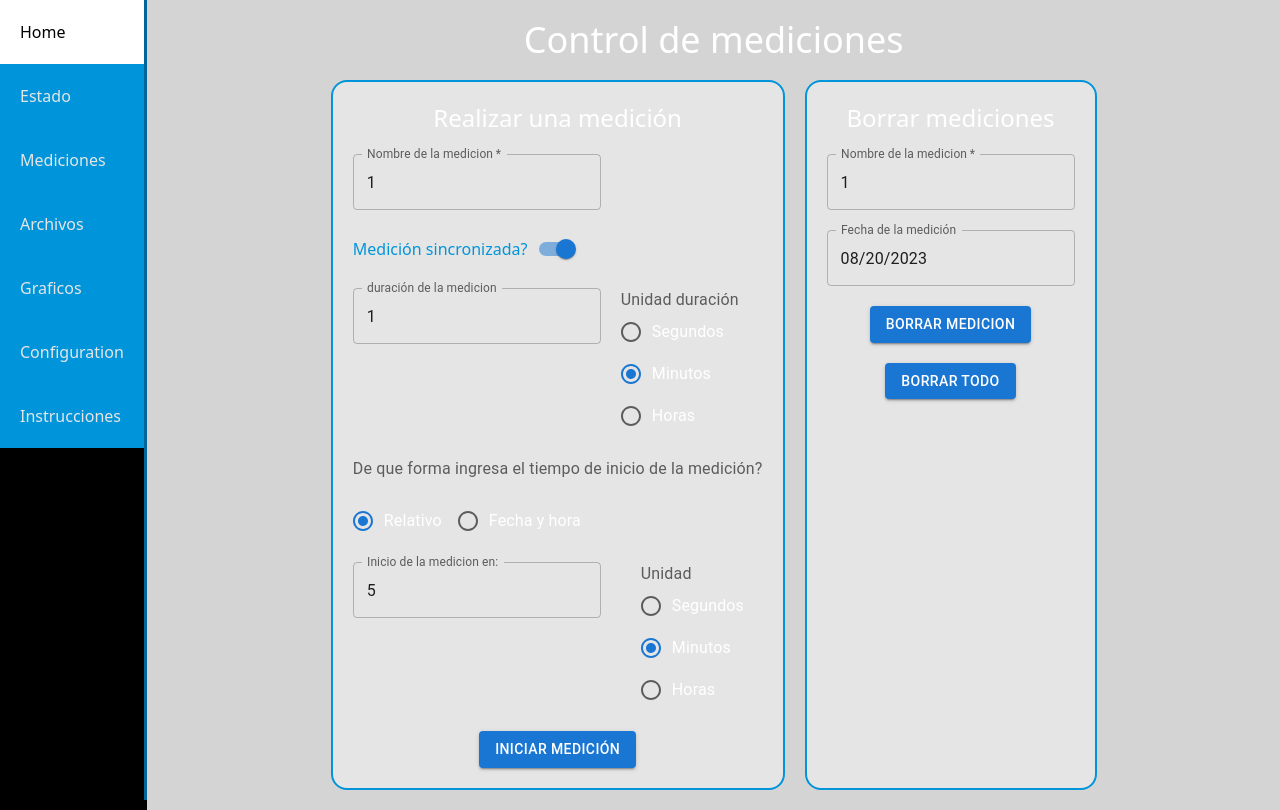
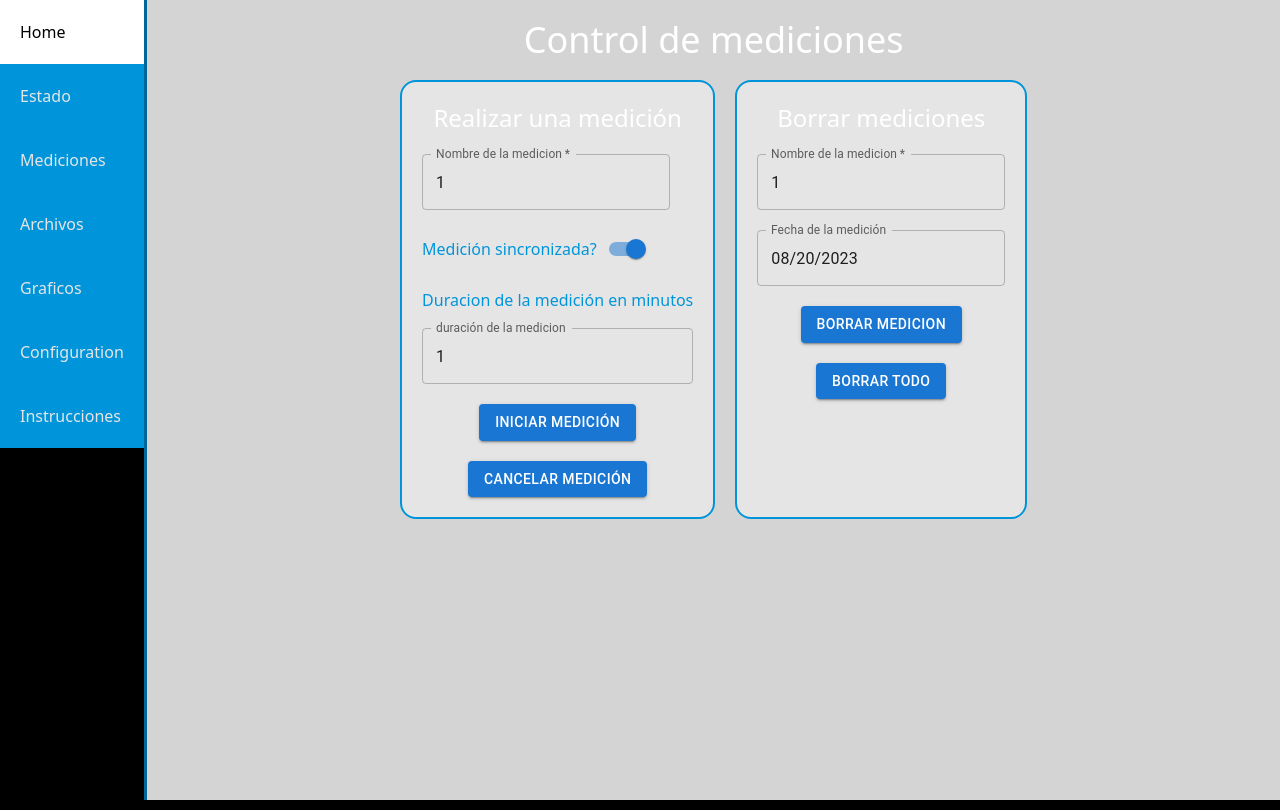
Before and after one commit to lucamazzer/SHM-React-website, a Next.js app in the folder shm-nextjs-website/: page /Messures in a window 1280 px wide. Built offline with nearby package versions, Linux system fonts and the light colour scheme.

Commit message:
feat: move providers to one file

```diff
--- a/shm-nextjs-website/src/app/Configuration/page.jsx
+++ b/shm-nextjs-website/src/app/Configuration/page.jsx
@@ -3,8 +3,6 @@ import * as React from 'react';
 import { Button } from '@mui/material';
 import Box from '@mui/material/Box';
 import TextField from '@mui/material/TextField';
-import { LocalizationProvider } from '@mui/x-date-pickers';
-import { AdapterMoment } from '@mui/x-date-pickers/AdapterMoment';
 
 import { configSystem } from '@/Services/Configuration.api';
 
@@ -23,7 +21,6 @@ export default function ConfigurationPage() {
   }, [user, psw, ip]);
 
   return (
-    <LocalizationProvider dateAdapter={AdapterMoment}>
     <div className="flex flex-col bg-gray-300 text-black text-center h-full items-center ">
       <h1 className="text-center text-4xl my-10">Configuración Broker</h1>
       <div className="flex flex-col p-5 mt-5 items-center justify-center bg-gray-200 border-2 border-primary rounded-2xl item-center ">
@@ -65,6 +62,5 @@ export default function ConfigurationPage() {
         </Box>
       </div>
     </div>
-    </LocalizationProvider>
   );
 }
--- a/shm-nextjs-website/src/app/Messures/page.jsx
+++ b/shm-nextjs-website/src/app/Messures/page.jsx
@@ -1,10 +1,8 @@
 'use client';
 import * as React from 'react';
 import toast from 'react-hot-toast';
-import { Button, CircularProgress, Switch, ThemeProvider } from '@mui/material';
+import { Button, CircularProgress, Switch } from '@mui/material';
 import Box from '@mui/material/Box';
-import { LocalizationProvider, TimeField } from '@mui/x-date-pickers';
-import { AdapterMoment } from '@mui/x-date-pickers/AdapterMoment';
 import { DatePicker } from '@mui/x-date-pickers/DatePicker';
 import moment from 'moment';
 
@@ -14,8 +12,6 @@ import {
   initMeasure,
 } from '@/Services/Measures.api';
 
-import theme from '../../styles/mui-theme';
-import MyRadioGroup from '../components/inputs/MyRadioGroup';
 import MyTextfield from '../components/inputs/MyTextfield';
 
 export default function MessurePage() {
@@ -26,7 +22,7 @@ export default function MessurePage() {
 
   const [relativeTimeUnit, setRelativeTimeUnit] = React.useState('m');
   const [nMeasure, setNmeasure] = React.useState(1);
-  const [relativeTime, setRelativeTime] = React.useState(5);
+  const [relativeTime, setRelativeTime] = React.useState(1);
   const [duration, setDuration] = React.useState(1);
   const [durationUnit, setDurationUnit] = React.useState('m');
   const [timeFormat, setTimeFormat] = React.useState('relative');
@@ -51,14 +47,16 @@ export default function MessurePage() {
 
   const handleMakeMeasure = React.useCallback(async () => {
     const today = moment().format('YYYYMMDD');
-    const startTime = sync
-      ? formatStartTime(timeFormat, {
-          relativeTime,
-          relativeTimeUnit,
-          time,
-          day,
-        })
-      : undefined;
+    // const startTime = sync
+    //   ? formatStartTime(timeFormat, {
+    //       relativeTime,
+    //       relativeTimeUnit,
+    //       time,
+    //       day,
+    //     })
+    //   : undefined;
+
+    const startTime = sync ? moment().add(relativeTime, 'm').unix() : undefined;
 
     const timeout = duration * 60000 + relativeTime * 60000 + 60000;
 
@@ -126,14 +124,19 @@ export default function MessurePage() {
   const handleDurationUnit = event => {
     setDurationUnit(event.target.value);
   };
+  const handleSetMeasureDuration = event => {
+    const newValue = event.target.value < 1 ? 1 : event.target.value;
+    setDuration(newValue);
+  };
+
+  /*
+
+  // DESCOMENTAR CUANDO SE INTEGRE INCIO PROGRAMADO.
 
   const handleChangeRelativeTimeUnit = event => {
     setRelativeTimeUnit(event.target.value);
   };
-  const handleSetMeasureDuration = event => {
-    const newValue = event.target.value < 1 ? 1 : event.target.value;
-    setDuration(newValue);
-  };
+
 
   const handleChangeTimeFormat = event => {
     setTimeFormat(event.target.value);
@@ -145,9 +148,9 @@ export default function MessurePage() {
     setRelativeTime(newValue);
   };
 
+  */
+
   return (
-    <ThemeProvider theme={theme}>
-      <LocalizationProvider dateAdapter={AdapterMoment}>
     <div className="flex flex-col flex-1 p-5 bg-gray-300">
       <h1 className="text-center text-4xl">Control de mediciones</h1>
       {loading && (
@@ -188,7 +191,10 @@ export default function MessurePage() {
                   color="primary"
                 />
               </div>
-                  <div className="flex">
+              <div className="flex flex-col">
+                <h1 className="text-primary font-medium mb-4">
+                  Duracion de la medición en minutos
+                </h1>
                 <MyTextfield
                   type="number"
                   id="outlined-basic"
@@ -197,16 +203,16 @@ export default function MessurePage() {
                   onChange={handleSetMeasureDuration}
                   value={duration}
                 />
-                    <div className="ml-5">
+                {/* <div className="ml-5">
                       <MyRadioGroup
                         title={'Unidad duración'}
                         options={unitsOptions}
                         value={durationUnit}
                         onChange={handleDurationUnit}
                       />
+                    </div> */}
               </div>
-                  </div>
-
+              {/*
                   {sync && (
                     <div className="flex flex-col	w-full mt-5">
                       <MyRadioGroup
@@ -264,13 +270,19 @@ export default function MessurePage() {
                         </div>
                       )}
                     </div>
-                  )}
+                  )} */}
             </Box>
             <Button
               onClick={handleMakeMeasure}
               className="!mt-5 bg-primary hover:bg-blue-700"
               variant="contained">
               Iniciar medición
+            </Button>
+            <Button
+              onClick={handleCancelMeasure}
+              className="!mt-5 bg-primary hover:bg-blue-700"
+              variant="contained">
+              Cancelar medición
             </Button>
           </div>
           <div className="flex flex-col p-5 mt-5 items-center bg-gray-200 border-2 border-primary rounded-2xl item-center ">
@@ -315,7 +327,5 @@ export default function MessurePage() {
         </div>
       )}
     </div>
-      </LocalizationProvider>
-    </ThemeProvider>
   );
 }
--- a/shm-nextjs-website/src/app/components/Loader.jsx
+++ b/shm-nextjs-website/src/app/components/Loader.jsx
@@ -1,7 +1,5 @@
 import React from 'react';
-import { CircularProgress, ThemeProvider } from '@mui/material';
-
-import theme from '../../styles/mui-theme';
+import { CircularProgress } from '@mui/material';
 
 const Loader = ({ loading, color = 'white', size = 64 }) => {
   const loadingStyles = Object.assign(
@@ -10,13 +8,11 @@ const Loader = ({ loading, color = 'white', size = 64 }) => {
     loading ? {} : { display: 'none' },
   );
   return (
-    <ThemeProvider theme={theme}>
-      <div
-        className="flex flex-1 items-center justify-center"
-        style={loadingStyles}>
-        <CircularProgress size={size} color={color} />
-      </div>
-    </ThemeProvider>
+    <div
+      className="flex flex-1 items-center justify-center"
+      style={loadingStyles}>
+      <CircularProgress size={size} color={color} />
+    </div>
   );
 };
 
--- a/shm-nextjs-website/src/app/layout.js
+++ b/shm-nextjs-website/src/app/layout.js
@@ -1,6 +1,7 @@
 import { Toaster } from 'react-hot-toast';
 
 import Navigation from './components/Navigation';
+import { Providers } from './providers';
 
 import '../styles/globals.css';
 
@@ -18,7 +19,9 @@ export default function RootLayout({ children }) {
       <body className="flex h-full">
         <Navigation />
         <div className="bg-blue-700 w-1" />
-        <div className="flex flex-col h-full w-full ">{children}</div>
+        <Providers>
+          <div className="flex flex-col h-full w-full ">{children}</div>
+        </Providers>
         <div>
           <div>
             <Toaster position="bottom-left" reverseOrder={false} />
--- /dev/null
+++ b/shm-nextjs-website/src/app/providers.js
@@ -0,0 +1,19 @@
+'use client';
+
+import { ThemeProvider } from '@mui/material';
+import { LocalizationProvider } from '@mui/x-date-pickers';
+import { AdapterMoment } from '@mui/x-date-pickers/AdapterMoment';
+
+import { AppContextProvider } from '@/contexts/appContext';
+
+import theme from '../styles/mui-theme';
+
+export function Providers({ children }) {
+  return (
+    <ThemeProvider theme={theme}>
+      <LocalizationProvider dateAdapter={AdapterMoment}>
+        <AppContextProvider>{children}</AppContextProvider>
+      </LocalizationProvider>
+    </ThemeProvider>
+  );
+}
--- /dev/null
+++ b/shm-nextjs-website/src/contexts/appContext.js
@@ -0,0 +1,16 @@
+'use client';
+import React, { createContext, useContext, useState } from 'react';
+
+export const AppContext = createContext({});
+
+export const AppContextProvider = ({ children }) => {
+  const [measureInProgress, setMeasureInProgress] = useState(false);
+
+  return (
+    <AppContext.Provider value={{ measureInProgress, setMeasureInProgress }}>
+      {children}
+    </AppContext.Provider>
+  );
+};
+
+export const useAppContext = () => useContext(AppContext);
```
Also changed, not shown: shm-nextjs-website/src/app/Graphics/page.jsx (+2 -13 lines). Lines whose indentation alone changed are shown as unchanged.
